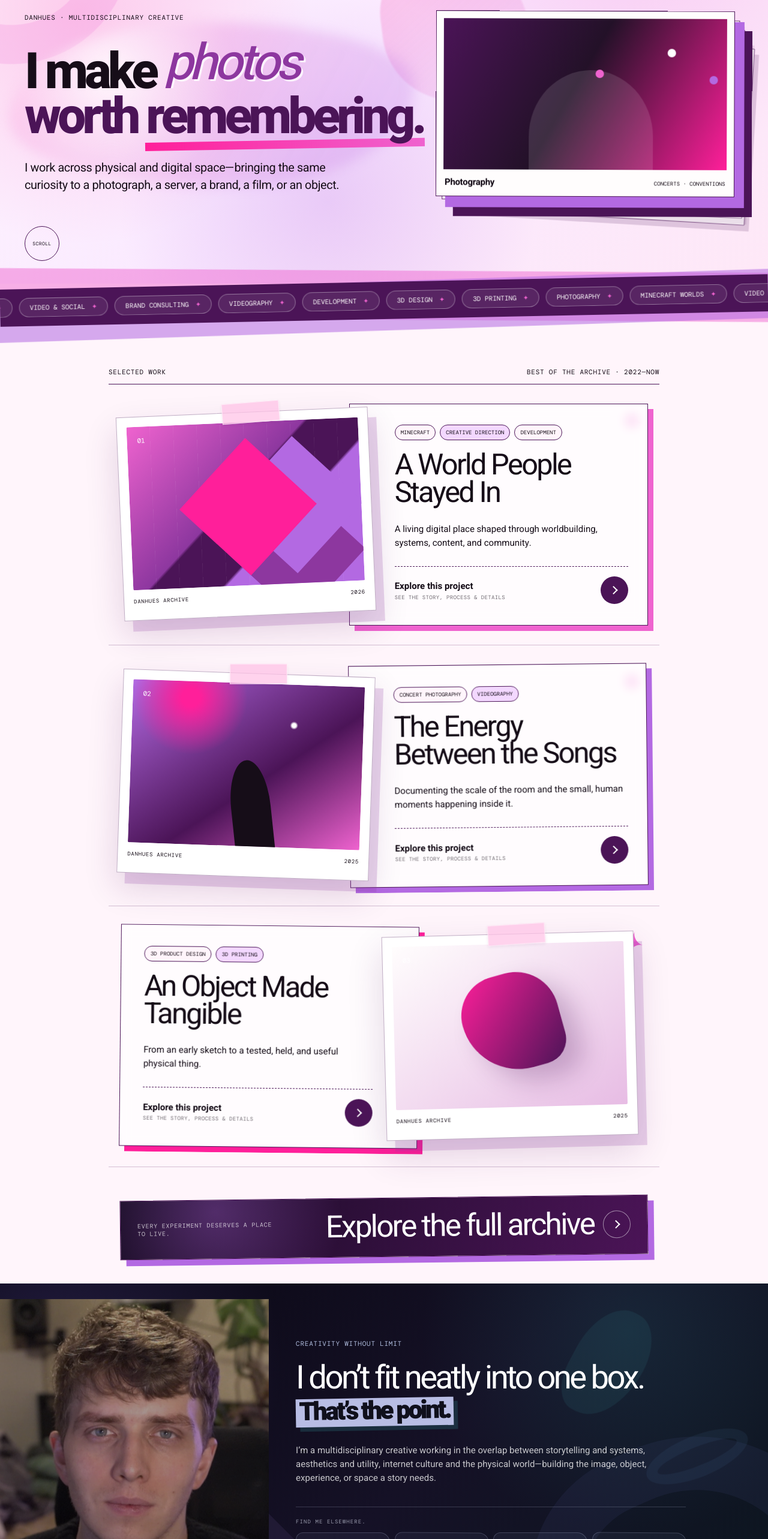
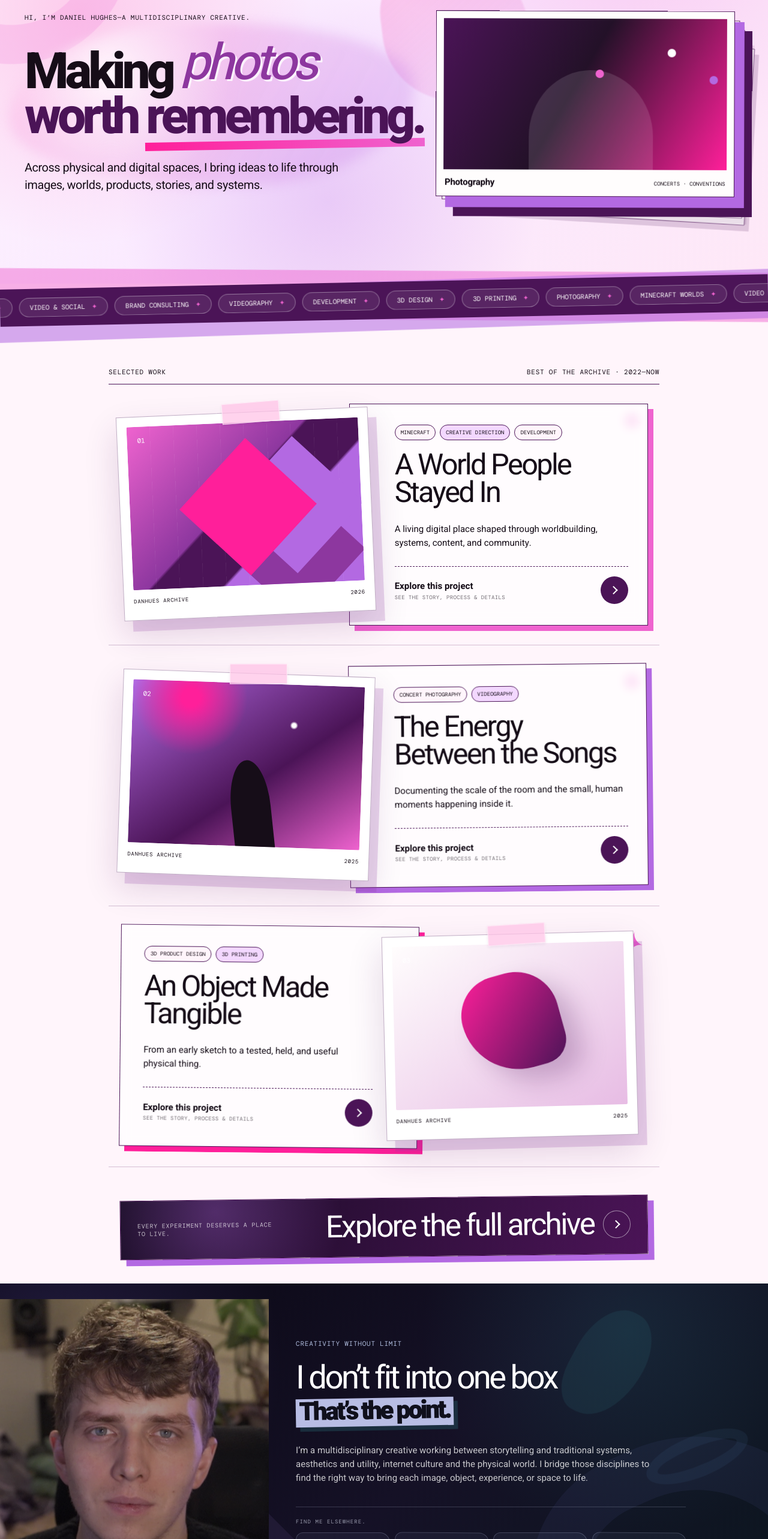
Before and after one commit to DanHues/creative-portfolio, a Next.js app: page / in a window 1280 px wide. Shown: the part 229-2795 px from the top of the page at 60% size. Built offline with nearby package versions, Linux system fonts and the light colour scheme; a web font is replaced by a local one.

Commit message:
Refine portfolio introduction and story

```diff
--- a/app/page.tsx
+++ b/app/page.tsx
@@ -46,26 +46,25 @@ export default function Home() {
 
       <section className="hero">
         <div className="hero-copy">
-          <p className="eyebrow">DanHues · Multidisciplinary creative</p>
+          <p className="eyebrow">
+            Hi, I’m Daniel Hughes—a multidisciplinary creative.
+          </p>
           <h1 className="cycling-headline">
             <span className="making-line">
-              I make <CyclingWords />
+              Making <CyclingWords />
             </span>
             <strong>
               worth <mark>remembering.</mark>
             </strong>
           </h1>
           <p className="hero-summary">
-            I work across physical and digital space—bringing the same curiosity
-            to a photograph, a server, a brand, a film, or an object.
+            Across physical and digital spaces, I bring ideas to life through
+            images, worlds, products, stories, and systems.
           </p>
         </div>
 
         <CyclingVisuals basePath={basePath} />
 
-        <a className="round-link" href="#featured" aria-label="See selected work">
-          <span>Scroll</span>
-        </a>
       </section>
 
       <div className="ticker-stack">
@@ -137,15 +136,16 @@ export default function Home() {
         <div className="about-content">
           <p className="eyebrow">Creativity without limit</p>
           <h2>
-            <span>I don’t fit neatly into one box.</span>
+            <span>I don’t fit into one box</span>
             <strong>That’s the point.</strong>
           </h2>
           <div className="about-copy">
             <p>
-              I’m a multidisciplinary creative working in the overlap between
-              storytelling and systems, aesthetics and utility, internet
-              culture and the physical world—building the image, object,
-              experience, or space a story needs.
+              I’m a multidisciplinary creative working between storytelling
+              and traditional systems, aesthetics and utility, internet
+              culture and the physical world. I bridge those disciplines to
+              find the right way to bring each image, object, experience, or
+              space to life.
             </p>
           </div>
           <div className="social-dock">
@@ -209,15 +209,14 @@ export default function Home() {
           <p className="eyebrow">How I got here</p>
           <h2>I started by building worlds.</h2>
           <p>
-            At 16, I built a Minecraft server that grew into one of the era’s
-            largest independent networks, with over a million unique joins. That
-            first world became a company, a community, and the foundation for
-            how I create today.
+            At 16, I started a Minecraft server that grew into one of the era’s
+            largest independent networks, reaching over a million unique joins.
+            It created the foundation for how I work and create today.
           </p>
           <p>
-            From that I built servers for companies and creators, grew my own
-            TikTok brand, and helped coordinate one of TikTok’s earliest creator
-            programs.
+            From there, I built worlds, systems, and products for companies and
+            creators, grew my own social media brand, and helped coordinate one
+            of TikTok’s earliest creator programs.
           </p>
         </div>
         <div className="numbers-panel">
```
